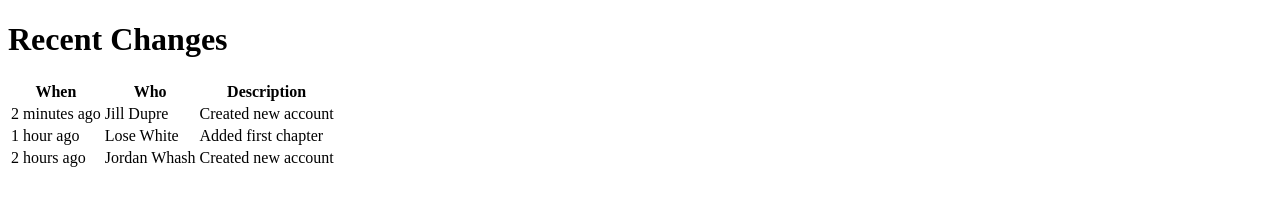
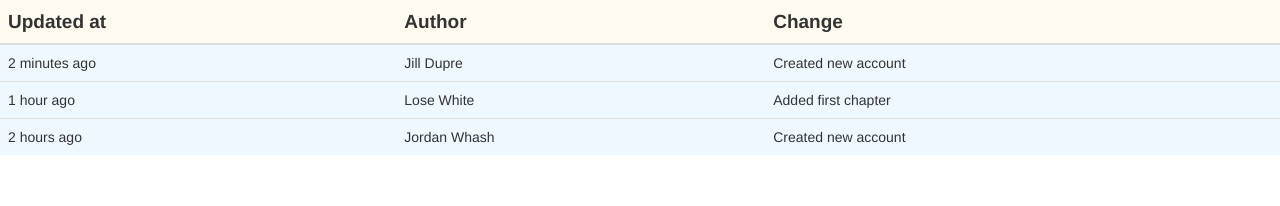
Before and after one commit to DonMatano/reactByExampleBookText, a React app: page / in a window 1280 px wide. Built offline with nearby package versions, Linux system fonts and the light colour scheme.

Commit message:
Second Chapter We learn about making more than one component, styling and the use of keys

```diff
--- a/package.json
+++ b/package.json
@@ -20,6 +20,8 @@
         "babel-preset-es2015": "^6.24.1",
         "babel-preset-react": "^6.24.1",
         "babel-preset-stage-0": "^6.24.1",
+        "css-loader": "^0.28.4",
+        "style-loader": "^0.18.2",
         "webpack": "^3.4.1",
         "webpack-dev-server": "^2.6.1"
     }
--- a/src/app/index.js
+++ b/src/app/index.js
@@ -1,43 +1,5 @@
 import React from 'react';
 import ReactDOM from 'react-dom';
-
-class App extends React.Component{
-    constructor(props) {
-        super(props);
-    }
-
-    render() {
-
-        const headings = this.props.headings.map((heading) => {
-            return (
-                <th>{heading}</th>
-            );
-        });
-
-        const rows = this.props.data.map((change) => {
-            return (
-                <tr>
-                    <td>{change.when}</td>
-                    <td>{change.who}</td>
-                    <td>{change.desciption}</td>
-                </tr>
-            )
-        });
-        return (
-            <div>
-                <h1>{this.props.title}</h1>
-                <table>
-                    <thead>
-                        <tr>
-                            {headings}
-                        </tr>
-                    </thead>
-                    {rows}
-                </table>
-            </div>
-        );
-    }
-}
 
 const data = [
             {
@@ -58,6 +20,106 @@ const data = [
 ];
 
 const headings = ['When', 'Who', 'Description'];
-const title = 'Recent Changes';
 
-ReactDOM.render(<App headings={headings} data={data} title={title}/>, document.body);
+const props = {
+    headings: headings,
+    changeSets: data
+};
+
+
+class App extends React.Component{
+    constructor(props) {
+        super(props);
+    }
+
+    render() {
+
+        return (
+            <RecentChangeTable>
+                <Headings headings={this.props.headings} />
+                <Rows changeSet={this.props.changeSets}/>
+            </RecentChangeTable>
+        );
+    }
+}
+
+class RecentChangeTable extends React.Component{
+    constructor(props) {
+        super(props);
+    }
+
+    render() {
+        return <table className = 'table'>
+                {this.props.children}
+              </table>;
+    }
+}
+
+class Heading extends React.Component{
+    constructor(props) {
+        super(props);
+    }
+
+    render() {
+        const headingStyle = {
+            backgroundColor: 'FloralWhite',
+            fontSize: '19px'
+        };
+
+        return (
+            <th style={headingStyle}>{this.props.heading}</th>
+        );
+    }
+}
+
+class Row extends React.Component{
+    constructor(props) {
+        super(props);
+    }
+
+    render() {
+
+        const trStyle = { backgroundColor: 'aliceblue' };
+
+        return (
+            <tr style={trStyle}>
+                <td>{this.props.changeSet.when}</td>
+                <td>{this.props.changeSet.who}</td>
+                <td>{this.props.changeSet.desciption}</td>
+            </tr>
+        );
+    }
+}
+
+class Rows extends React.Component{
+    constructor(props) {
+        super(props);
+    }
+
+    render() {
+        const rows = this.props.changeSet.map((changeSet, index) => {
+            return (<Row key={index} changeSet={changeSet}/>);
+        });
+        return (
+            <tbody>
+                {rows}
+            </tbody>
+        );
+    }
+}
+
+class Headings extends React.Component{
+    constructor(props) {
+        super(props);
+    }
+
+    render() {
+        const headings = this.props.headings.map((heading, index) => {
+            return (<Heading key={index} heading={heading}/>);
+        });
+
+        return (<thead><tr>{headings}</tr></thead>)
+    }
+}
+
+ReactDOM.render(<App {...props} headings = {['Updated at ', 'Author', 'Change']} />, document.getElementById('container'));
--- a/src/index.html
+++ b/src/index.html
@@ -2,12 +2,22 @@
 <html lang="en">
 
 <head>
-    <title>React Js Example</title>
+    <title>JSX in Detail</title>
     <meta charset="UTF-8">
     <meta name="viewport" content="width=device-width, initial-scale=1">
+    <!-- Bootstrap  -->
+    <link rel="stylesheet" href="https://maxcdn.bootstrapcdn.com/bootstrap/3.3.7/css/bootstrap.min.css">
+
+    <!-- jQuery -->
+
+    <script src="https://ajax.googleapis.com/ajax/libs/jquery/3.2.1/jquery.min.js"></script>
+
 </head>
 
 <body>
+    <div id="container">
+
+    </div>
     <script src="/app/bundle.js"></script>
 </body>
 
--- a/webpack.config.js
+++ b/webpack.config.js
@@ -9,12 +9,17 @@ module.exports = {
     },
     module: {
         loaders: [{
-            test: /\.js$/,
-            include: path.resolve(__dirname, 'src'),
-            loader: 'babel-loader',
-            query: {
-                presets: ['react', 'es2015', 'stage-0']
+                test: /\.js$/,
+                include: path.resolve(__dirname, 'src'),
+                loader: 'babel-loader',
+                query: {
+                    presets: ['react', 'es2015', 'stage-0']
+                }
+            },
+            {
+                test: /\.css$/,
+                loader: 'style-loader!css-loader'
             }
-        }]
+        ]
     }
 };
```
Also changed, not shown: 1 other file.
